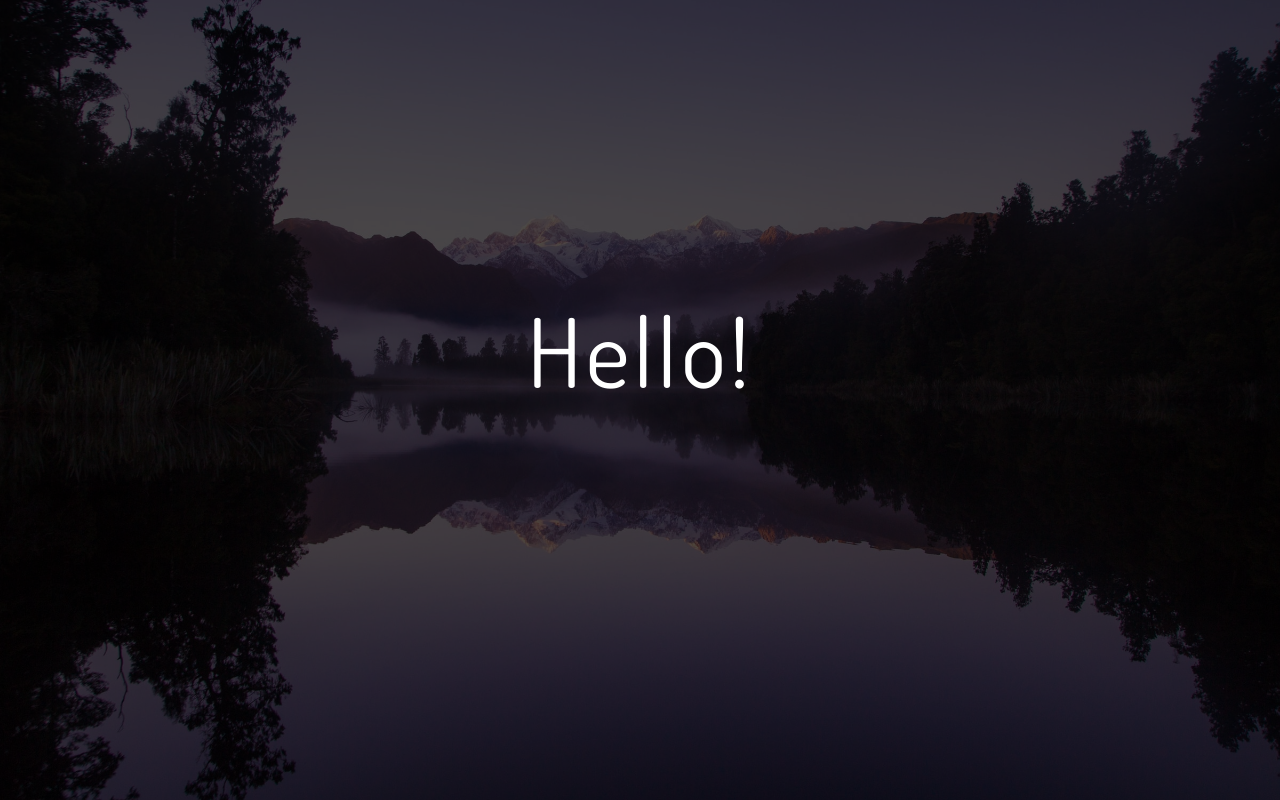
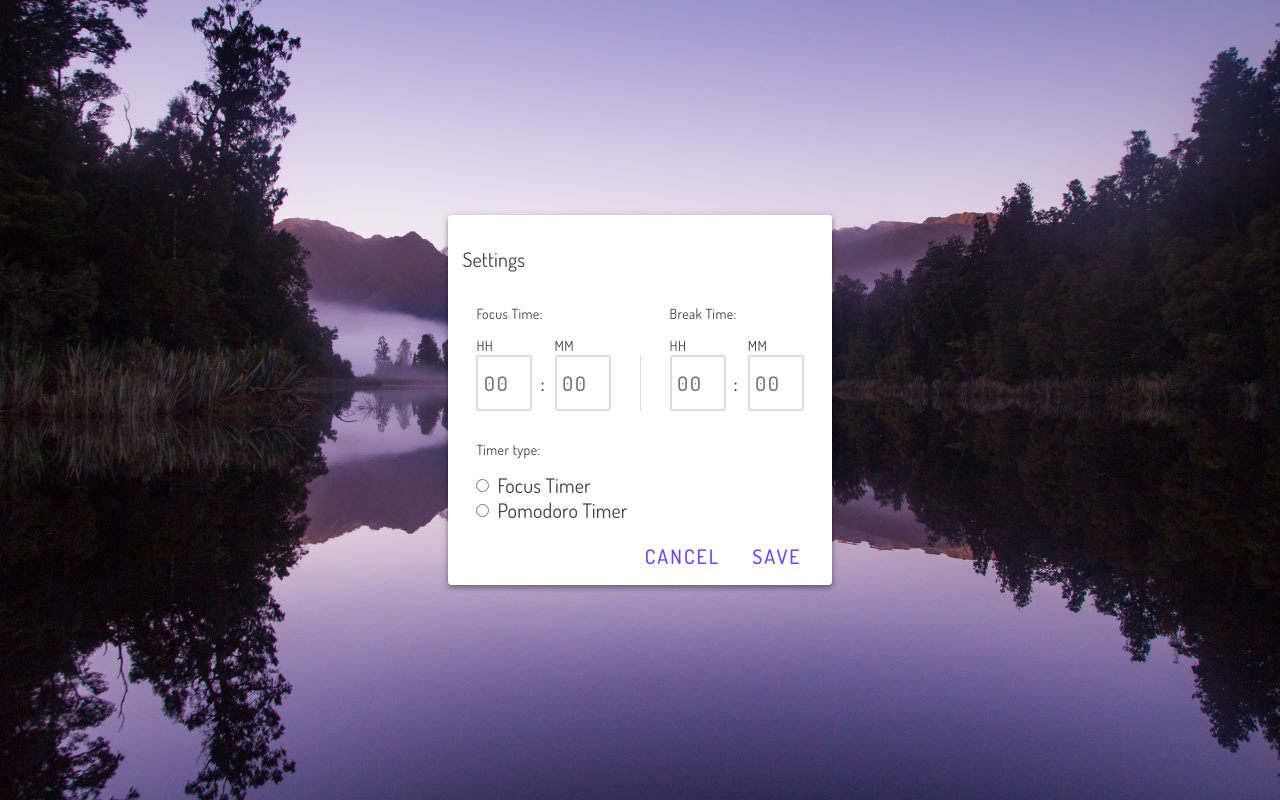
Before and after one commit to msosadesign/focus-timer, a React (Create React App) app: page / in a window 1280 px wide. Built offline with nearby package versions, Linux system fonts and the light colour scheme.

Commit message:
Create settings dialog

```diff
--- a/src/App.js
+++ b/src/App.js
@@ -5,12 +5,12 @@ import Settings from './components/settings'
 
 function App() {
   return (
-    <body>
+    <main>
 
       {/* <Timer /> */}
       {/* <LandingPage /> */}
       <Settings />
-    </body>
+    </main>
   );
 }
 
--- a/src/components/settings.js
+++ b/src/components/settings.js
@@ -4,7 +4,56 @@ class Settings extends React.Component {
     render() {
         return (
             <div className="settings">
-                <h1 className="landing h1">Hello!</h1>
+                <h1 className="body">Settings</h1>
+                <form>
+
+                    <fieldset className="time-selectors">
+                        <div>
+                            <p className="caption">Focus Time:</p>
+                            <label className="caption" htmlFor="focus-hour">HH
+                                <br />
+                                <input id="focus-hour" className="time-field" type="number" name="focus-hh" placeholder="00" />
+                            </label>
+                            <span className="time-divider">:</span>
+                            <label className="caption" htmlFor="focus-min">MM
+                                <br />
+                                <input id="focus-min" className="time-field" type="number" name="focus-mm" placeholder="00" />
+                            </label>
+                        </div>
+
+                        <div className="vertical-divider"></div>
+
+                        <div>
+                            <p className="caption">Break Time:</p>
+                            <label className="caption" htmlFor="break-hour">HH
+                                <br />
+                                <input id="break-hour" className="time-field" type="number" name="break-hh" placeholder="00" />
+                            </label>
+                            <span className="time-divider">:</span>
+                            <label className="caption" htmlFor="break-min">MM
+                                <br />
+                                <input id="break-min" className="time-field" type="number" name="break-mm" placeholder="00" />
+                            </label>
+                        </div>
+                    </fieldset>
+
+                    <fieldset>
+                        <p className="caption">Timer type:</p>
+                        <div className="radio-button">
+                            <input type="radio" id="radio-focus" name="timer-type" value="focus" />
+                            <label htmlFor="radio-focus" className="body">Focus Timer</label><br />
+                        </div>
+                        <div className="radio-button">
+                            <input type="radio" id="radio-pomodoro" name="timer-type" value="pomodoro" />
+                            <label htmlFor="radio-pomodoro" className="body">Pomodoro Timer</label>
+                        </div>
+                    </fieldset>
+
+                    <div className="dialog-buttons">
+                        <button className="btn-text">Cancel</button>
+                        <input className="btn-text" type="submit" value="Save" />
+                    </div>
+                </form>
             </div>
         )
     }
--- a/src/scss/base/_normalize.scss
+++ b/src/scss/base/_normalize.scss
@@ -1,4 +1,8 @@
 /*! normalize.css v8.0.1 | MIT License | github.com/necolas/normalize.css */
+
+* {
+  box-sizing: border-box;
+}
 
 /* Document
    ========================================================================== */
--- a/src/scss/components/_buttons.scss
+++ b/src/scss/components/_buttons.scss
@@ -33,6 +33,12 @@
     border: 2px solid $colorPrimary;
 }
 
+.btn-text {
+    @extend .btn-outlined;
+    border: none;
+    color: $colorPrimary;
+}
+
 .fab {
     @extend .btn;
     border-radius: 30px;
--- a/src/scss/components/_forms.scss
+++ b/src/scss/components/_forms.scss
@@ -0,0 +1,22 @@
+.time-field {
+    @extend .buttonText;
+    color: $darkSurface;
+    height: 56px;
+    width: 56px;
+    border: 2px solid $mediumSurface;
+    outline: none;
+    border-radius: 3px;
+    text-align: center;
+    transition: 100ms ease-in-out border;
+    &:focus {
+        border: 2px solid $colorPrimary;
+    }
+}
+
+.radio-button {
+    display: flex;
+    align-items: center;
+    & input[type="radio"] {
+        margin-right: 8px;
+    }
+}
--- a/src/scss/components/_grid.scss
+++ b/src/scss/components/_grid.scss
@@ -49,7 +49,7 @@ q,
     pointer-events: none;
 }
 
-.btn {
+.timer-btn {
     cursor: pointer;
     width: 100%;
     @include mq($break-lg) {
@@ -73,11 +73,10 @@ q,
 
 .landing {
     display: flex;
-    width: max-content;
     flex-direction: column;
     align-items: center;
-    width: calc(100vw - 32px);
-    height: calc(100vh - 109px);
+    width: 100vw; //calc(100vw - 32px)
+    height: 100vh; //calc(100vh - 109px)
 
     position: absolute;
     top: 0;
@@ -150,3 +149,38 @@ q,
     color: $lightSurface;
     background: $colorPrimary;
 }
+
+fieldset {
+    border: none;
+}
+
+.settings {
+    background-color: $lightSurface;
+    color: $darkSurface;
+    padding: 19px 14px 4px;
+    border-radius: 4px;
+    box-shadow: $fabElevation;
+    & .time-selectors {
+        display: flex;
+        align-items: flex-end;
+    }
+    & label {
+        display: inline-block;
+    }
+    & .time-divider {
+        @extend .buttonText;
+        margin-left: 8px;
+        margin-right: 8px;
+    }
+}
+
+.vertical-divider {
+    height: 56px;
+    margin-left: 29px;
+    margin-right: 29px;
+    border-left: 1px solid $mediumSurface;
+}
+
+.dialog-buttons {
+    text-align: end;
+}
```
Also changed, not shown: src/components/timer.js (+5 -4 lines).
